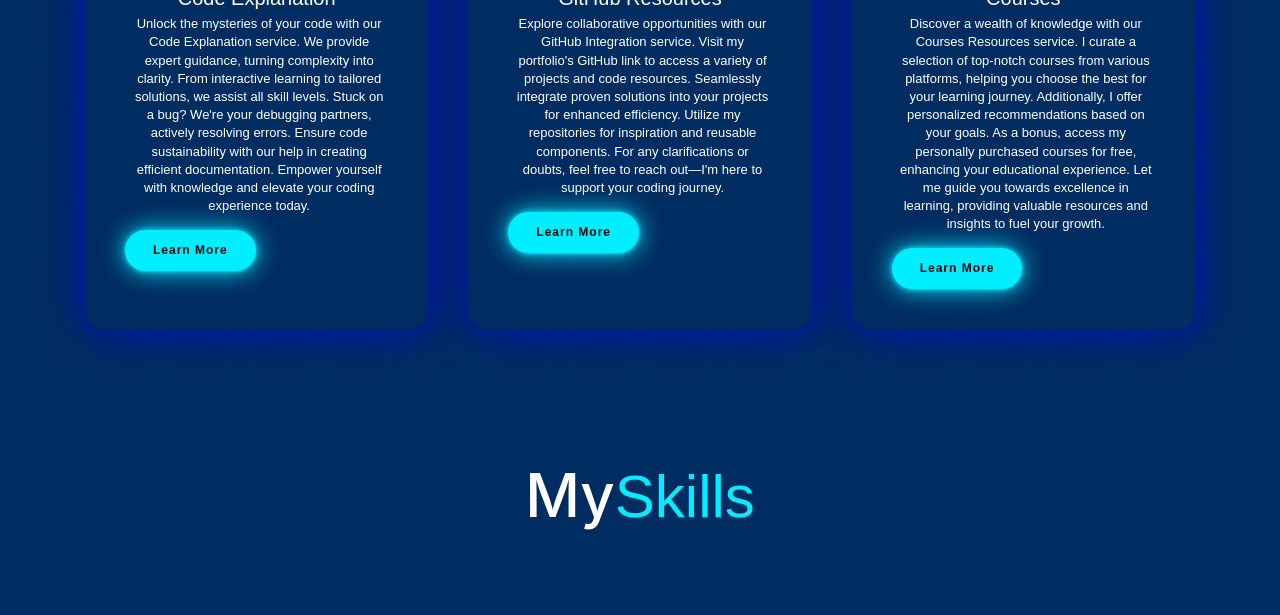
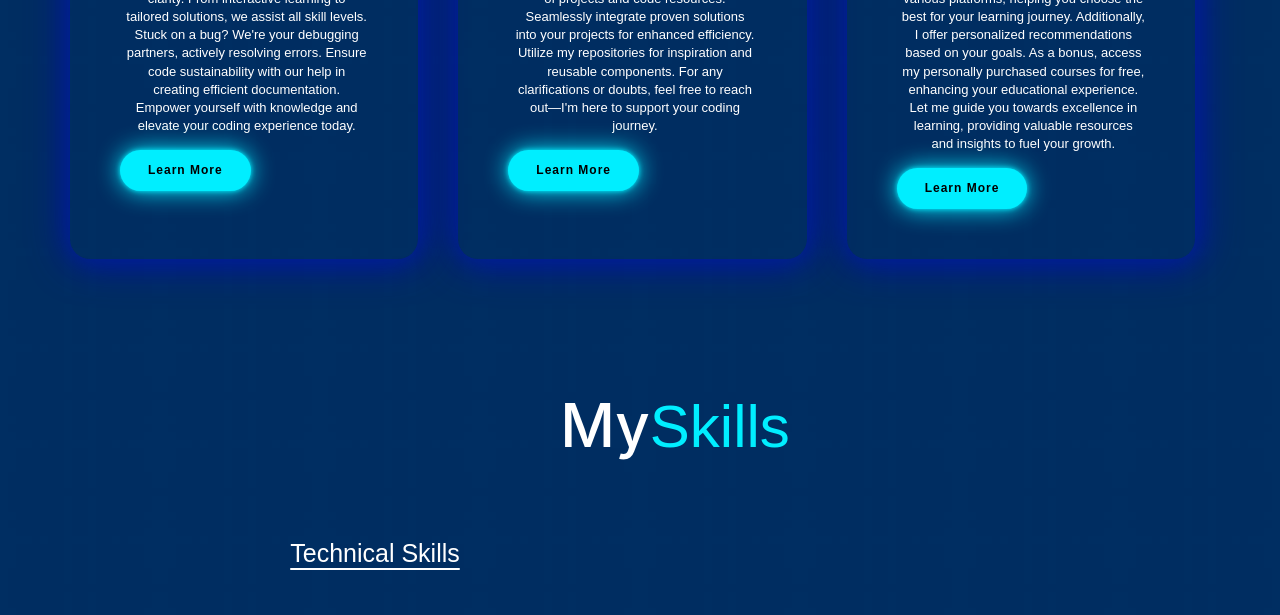
Before and after one commit to CNaveen13/Portfolio, a plain HTML site: page index.html in a window 1280 px wide. Shown: the part 1280-1895 px from the top of the page. Drawn offline with nearby package versions, Linux system fonts and the light colour scheme; files whose address does not match are found by name.

Commit message:
Update style.css

```diff
--- a/style.css
+++ b/style.css
@@ -611,16 +611,20 @@ heading1 {
     display: flex;
 }
 /* ----------------css for small screens---------*/
-@media only screen and (max-width:600px) {
+@media only screen and (min-width:370px) {
 
     .p,
     h2 {
 
         margin-left: 70px;
     }
+    .services-list{
+        grid-gap:40px;
+        margin-left:-15px;
+    }
 
     .services-list div {
-        padding: 5px;
+        padding: 50px;
 
     }
 
@@ -638,8 +642,8 @@ heading1 {
     }
 
     .image img {
-        width: 250px;
-        height: 250px;
+        width: 300px;
+        height: 300px;
     }
 
     .sub-title {
@@ -657,4 +661,24 @@ heading1 {
         margin-bottom: -90px;
     }
 
+    .heading1 {
+        text-align: center;
+        text-decoration: underline;
+        text-underline-offset: 6px;
+        text-decoration-thickness: 2px;
+
+
+    }
+    #h
+    {
+        margin-top:50px;
+    }
+    #hh
+    {
+        margin-top:10px;
+    }
+
+
+
+
 }
```
